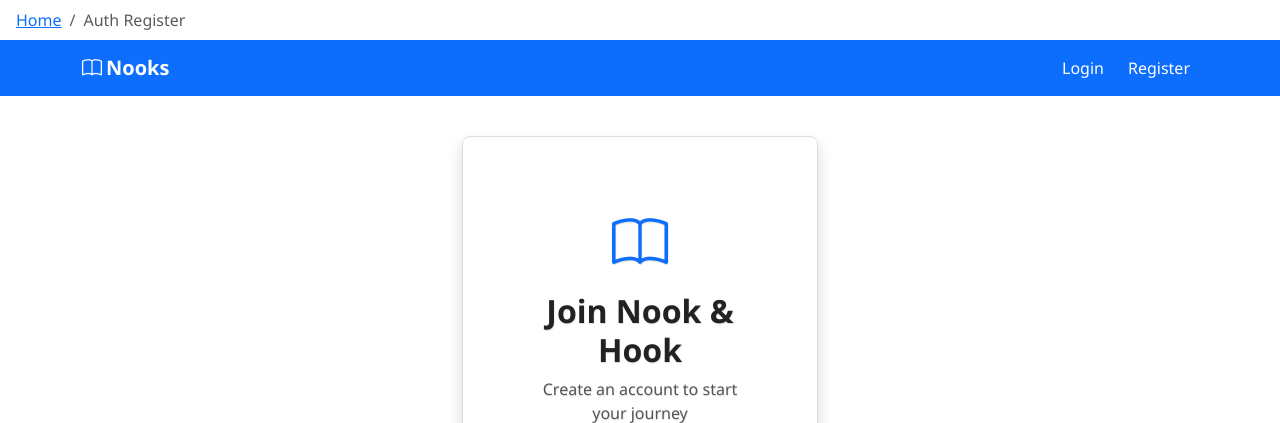
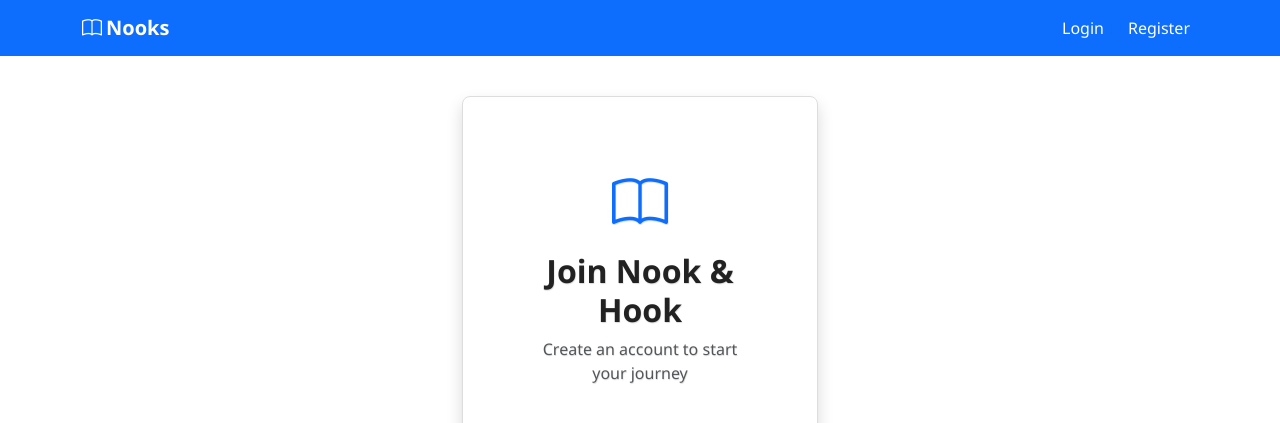
Before and after one commit to nooksandhook-ux/ENHANCED_SOCIALS, a Flask app: page /auth/register in a window 1280 px wide. Shown: the top 423 px of the page. Run offline with Flask 3, Linux system fonts and the light colour scheme; some libraries are stand-ins or nearby versions.

Commit message:
Update styles.css

```diff
--- a/nooks/static/css/styles.css
+++ b/nooks/static/css/styles.css
@@ -436,3 +436,6 @@ footer {
     white-space: normal;
   }
 }
+nav[aria-label="breadcrumb"] {
+    display: none;
+}
```
